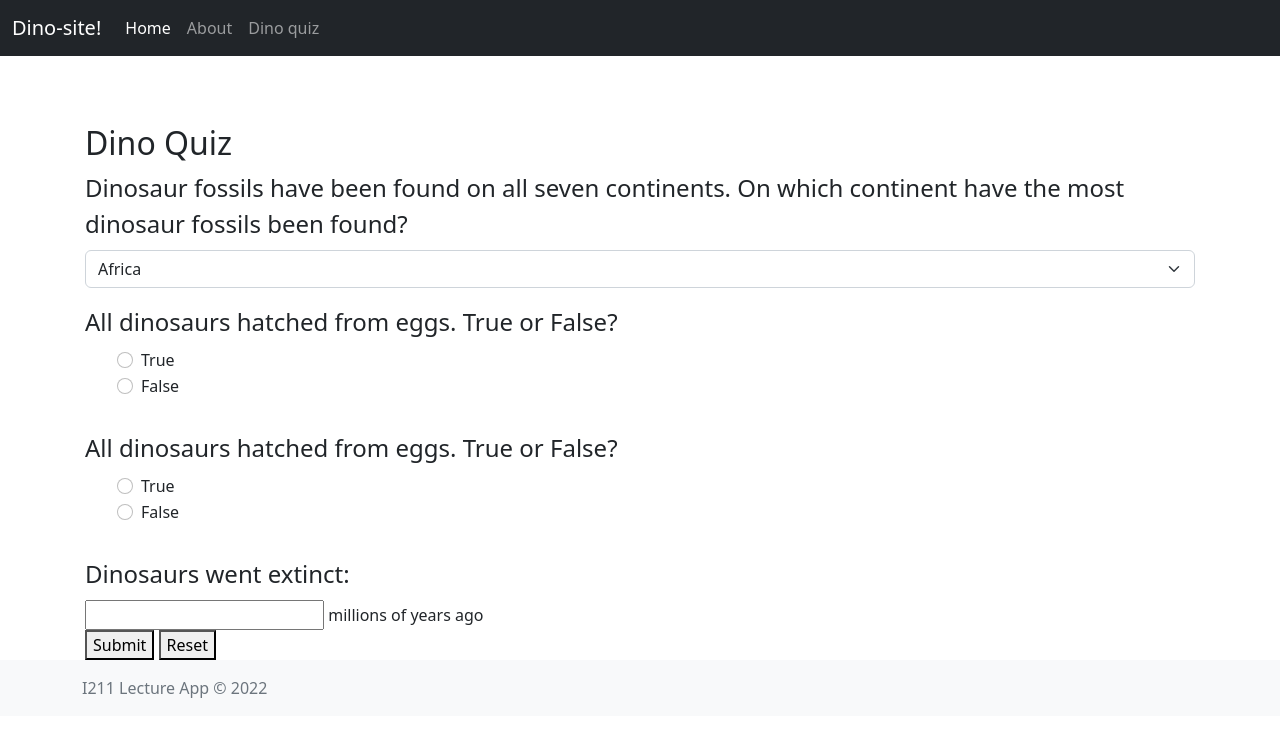
After one commit to Wagg1r/i211_lecture, a Flask app: page /dino-quiz in a window 1280 px wide. The commit adds this page. Shown: the top 737 px of the page. Run offline with Flask 2, Linux system fonts and the light colour scheme; parts of the project's set-up code (start-up, migrations or seed data) failed here and were passed over.

Commit message:
adding more to bootstrap

```diff
--- a/app.py
+++ b/app.py
@@ -1,28 +1,90 @@
-from flask import Flask, render_template, url_for
+from flask import Flask, render_template, request, redirect, url_for
 import csv
 app = Flask(__name__)
 
-with open('dinosaurs.csv', 'r') as csvfile:
-    data = csv.DictReader(csvfile)
-    dinosaurs = {row['slug']: {'name':row['name'],'description':row['description'],'image':row['image'],'image-credit':row['source-credit']}for row in data}
+DINO_PATH = app.root_path + '/dinosaurs.csv'
+DINO_KEYS = ['slug', 'name', 'description', 'image', 'image-credit', 'source-url', 'source-credit']
 
-    print(dinosaurs)
+def get_dinos():
+    try:
+        with open(DINO_PATH, 'r') as csvfile:
+            data = csv.DictReader(csvfile)
+            dinosaurs = {}
+            for dino in data:
+                dinosaurs[dino['slug']] = dino
+    except Exception as e:
+        print(e)
+    return dinosaurs
 
 @app.route('/')
-@app.route('/dino')
+@app.route('/dino/')
 @app.route('/dino/<dino>')
 def index(dino=None):
-    if dino != None:
-        return render_template('dino.html', dinosaurs=dinosaurs)
+    dinosaurs = get_dinos()
+
+    print(dino)
+    if dino and dino in dinosaurs.keys():
+        dinosaur = dinosaurs[dino]
+        return render_template('dino.html', dinosaur = dinosaur)
     else:
         return render_template('index.html', dinosaurs=dinosaurs)
-    #make sure dino exists
-
 
 @app.route('/about')
 def about():
     return render_template('about.html')
 
-@app.route('/FAQ')
-def FAQ():
-    return render_template('FAQ.html')
+@app.route('/add_dino', methods=['GET', 'POST'])
+def add_dino():
+    if request.method == 'POST':
+        dinosaurs = get_dinos()
+        new_dino = {}
+        new_dino['slug'] = request.form['slug']
+        new_dino['name'] = request.form['name']
+        new_dino['description'] = request.form['description']
+        new_dino['image'] = request.form['image']
+        new_dino['image-credit'] = request.form['image-credit']
+        new_dino['source-url'] = request.form['source-url']
+        new_dino['source-credit'] = request.form['source-credit']
+
+        dinosaurs[request.form['slug']] = new_dino
+
+        return redirect(url_for('index'))
+    else:
+        return render_template('add-dino.html')
+
+
+with open ('faq.csv', 'r') as file:
+    questions = csv.reader(file)
+    qna = []
+    for row in questions:
+        qna.append(row)
+
+@app.route('/dino-quiz', methods=['GET','POST'])
+def dino_quiz():
+    if request.method == 'POST':
+        quiz_guesses = {}
+        quiz_guesses['Question 1'] = request.form['continents']
+        quiz_guesses['Question 2'] = request.form['eggs']
+        quiz_guesses['Question 3'] = request.form.getlist('herbivores')
+        quiz_guesses['Question 4'] = request.form['extinct']
+        print(quiz_guesses)
+
+        quiz_results = {}
+        quiz_answers= {
+            'Question 1': 'North America',
+            'Question 2': 'True',
+            'Question 3': ['Stegosaurus', 'Triceratops'],
+            'Question 4': 66
+        }
+
+        for answer in quiz_answers:
+            if quiz_answers[answer] == quiz_guesses[answer]:
+                quiz_results[answer] = f"Correct! The answer is {quiz_answers[answer]}"
+            else:
+                quiz_results[answer] = f"Incorrect! The answer is {quiz_answers[answer]}"
+
+        print(quiz_results)
+
+        return render_template('quiz-results.html', quiz_results=quiz_results)
+    else:
+        return render_template('dino-quiz.html')
--- a/templates/base.html
+++ b/templates/base.html
@@ -18,7 +18,7 @@
     <body class="d-flex flex-column h-100">
 
         <header>
-          <!-- Fixed navbar -->
+          Fixed navbar
           <nav class="navbar navbar-expand-md navbar-dark fixed-top bg-dark">
             <div class="container-fluid">
               <a class="navbar-brand" href="{{url_for('index')}}">Dino-site!</a>
@@ -32,6 +32,9 @@
                   </li>
                   <li class="nav-item">
                     <a class="nav-link" href="{{url_for('about')}}">About</a>
+                  </li>
+                  <li class="nav-item">
+                    <a class="nav-link" href="{{url_for('dino_quiz')}}">Dino quiz</a>
                   </li>
                 </ul>
               </div>
@@ -52,7 +55,7 @@
           </div>
         </footer>
 
-
+      </body>
     <!--Bootstrap JS-->
     <script src="https://cdn.jsdelivr.net/npm/bootstrap@5.2.2/dist/js/bootstrap.min.js" integrity="sha384-IDwe1+LCz02ROU9k972gdyvl+AESN10+x7tBKgc9I5HFtuNz0wWnPclzo6p9vxnk" crossorigin="anonymous"></script>
 
--- /dev/null
+++ b/templates/dino-quiz.html
@@ -0,0 +1,68 @@
+{% extends 'base.html' %}
+{% block title %} Dino Quiz {% endblock %}
+{% block content %}
+
+<h2> Dino Quiz </h2>
+
+
+
+
+<form action="{{url_for('dino_quiz')}}" method="POST" name="dino_quiz">
+
+    <!-- Q1: Dropdown -->
+    <legend> Dinosaur fossils have been found on all seven continents. On which continent have the most dinosaur fossils been found? </legend>
+    <select class = "form-select mb-3" aria-label="seven continents" id="continents" name="continents">
+        <option> Africa </option>
+        <option> Antarctica </option>
+        <option> Asia </option>
+        <option> Australia </option>
+        <option> Europe </option>
+        <option> North America </option>
+        <option> South America </option>
+    </select>
+
+
+
+<!--
+Q2: Checkbox -->
+<fieldset class="mb-3">
+    <legend>All dinosaurs hatched from eggs. True or False?</legend>
+    <ul>
+        <li class="form-check">
+            <label class="form-check-label" for="true">True</label>
+            <input class="form-check-input" type="radio" id="true" name="eggs" value="true">
+        </li>
+        <li class="form-check">
+            <label class="form-check-label"for="false">False</label>
+            <input class="form-check-input"type="radio" id="false" name="eggs" value="false">
+        </li>
+    </ul>
+</fieldset>
+
+<!-- Q3: Radio button -->
+<fieldset class="mb-3">
+    <legend>All dinosaurs hatched from eggs. True or False?</legend>
+    <ul>
+        <li class="form-check">
+            <label class="form-check-label" for="true">True</label>
+            <input class="form-check-input" type="radio" id="true" name="eggs" value="true">
+        </li>
+        <li class="form-check">
+            <label class="form-check-label"for="false">False</label>
+            <input class="form-check-input"type="radio" id="false" name="eggs" value="false">
+        </li>
+    </ul>
+</fieldset>
+
+<!-- Q4: Text input -->
+<div>
+    <legend>Dinosaurs went extinct:</legend>
+    <input type="text" id="extinct" name="extinct">
+    <label for="extinct">millions of years ago</label>
+</div>
+
+<button type="submit" value="Submit">Submit</button>
+<button type="reset" value="Reset">Reset</button>
+</form>
+
+{% endblock %}
```
Also changed, not shown: add-dino-helper.py (added, +64 -0 lines), templates/add-dino.html (added, +45 -0 lines), templates/quiz-results.html (added, +12 -0 lines).
